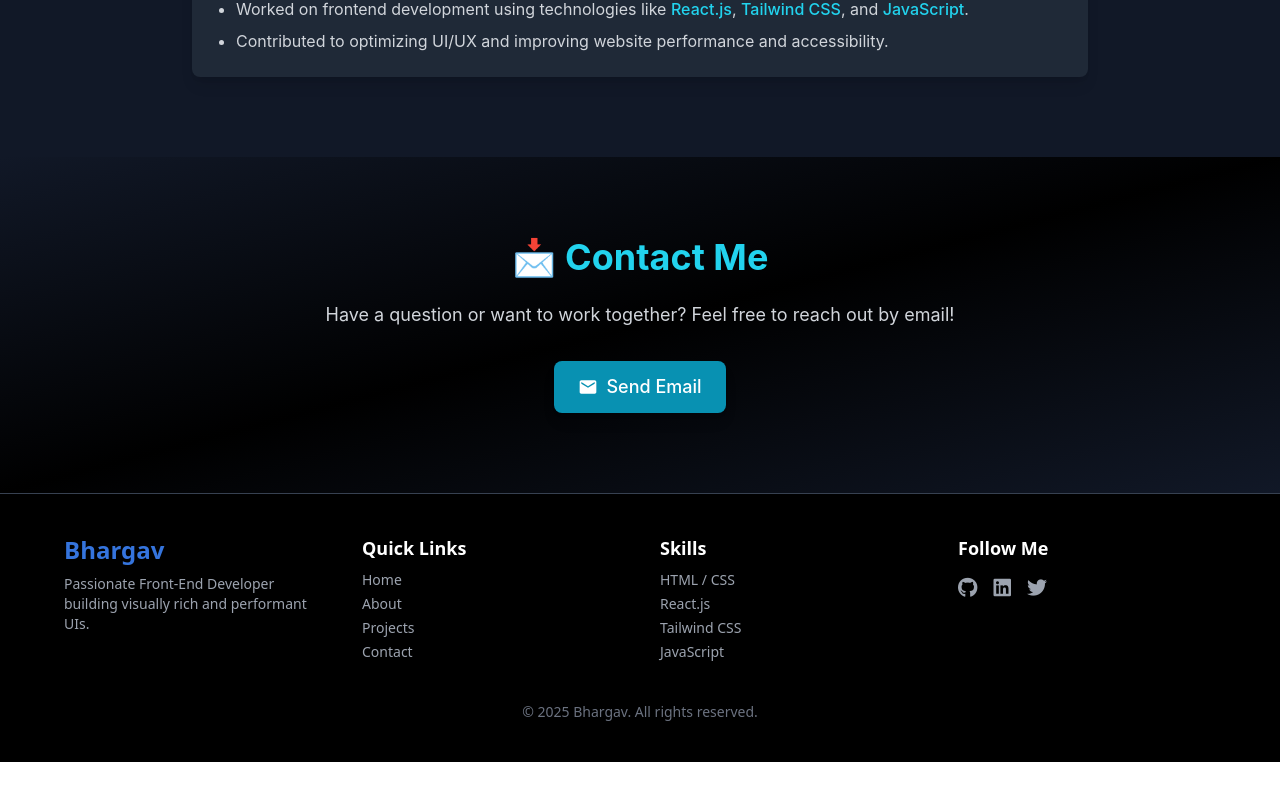
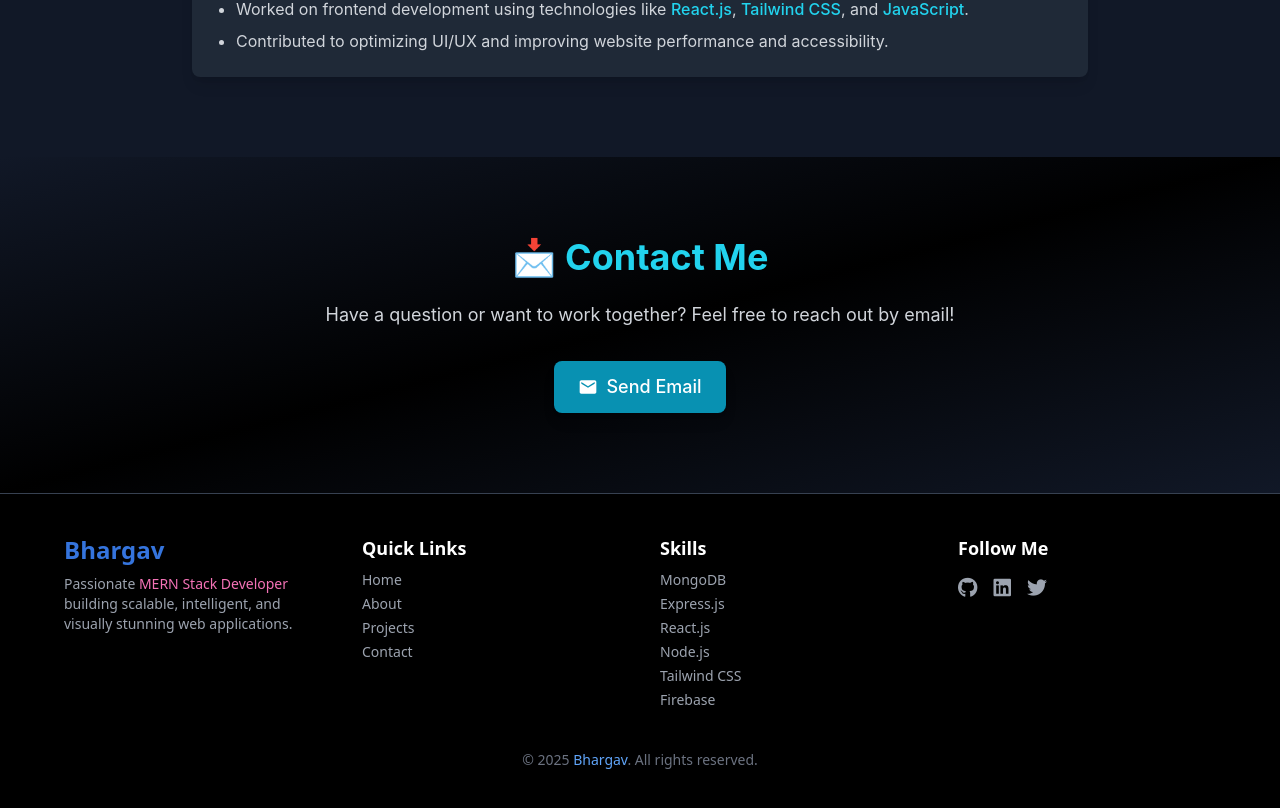
Before and after one commit to adbhargav/potofolio, a React (Create React App) app: page / in a window 1280 px wide. Shown: the part 3179-3987 px from the top of the page. Before the commit the page ends 3941 px from the top, so only its background shows below. Built offline with nearby package versions, Linux system fonts and the light colour scheme.

Commit message:
Update Footer.jsx

```diff
--- a/src/components/Footer.jsx
+++ b/src/components/Footer.jsx
@@ -4,11 +4,13 @@ const Footer = () => {
   return (
     <footer className="bg-black text-white py-10 px-6 md:px-12 font-sans border-t border-gray-700">
       <div className="max-w-6xl mx-auto grid grid-cols-1 md:grid-cols-4 gap-10 text-center md:text-left">
+
         {/* Logo & About */}
         <div className="flex flex-col items-center md:items-start space-y-2">
           <h1 className="text-2xl font-bold text-blue-500 animate-pulse">Bhargav</h1>
           <p className="text-sm text-gray-400">
-            Passionate Front-End Developer building visually rich and performant UIs.
+            Passionate <span className="text-pink-400 font-medium">MERN Stack Developer</span> building
+            scalable, intelligent, and visually stunning web applications.
           </p>
         </div>
 
@@ -27,10 +29,12 @@ const Footer = () => {
         <div>
           <h2 className="text-lg font-semibold mb-2 text-white">Skills</h2>
           <ul className="space-y-1 text-sm text-gray-400">
-            <li>HTML / CSS</li>
+            <li>MongoDB</li>
+            <li>Express.js</li>
             <li>React.js</li>
+            <li>Node.js</li>
             <li>Tailwind CSS</li>
-            <li>JavaScript</li>
+            <li>Firebase</li>
           </ul>
         </div>
 
@@ -38,13 +42,28 @@ const Footer = () => {
         <div className="space-y-3">
           <h2 className="text-lg font-semibold text-white">Follow Me</h2>
           <div className="flex justify-center md:justify-start gap-4 text-xl text-gray-400">
-            <a href="https://github.com/your-github" target="_blank" rel="noreferrer" className="hover:text-white transition">
+            <a
+              href="https://github.com/adbhargav"
+              target="_blank"
+              rel="noreferrer"
+              className="hover:text-white transition"
+            >
               <i className="fab fa-github"></i>
             </a>
-            <a href="https://linkedin.com/in/your-linkedin" target="_blank" rel="noreferrer" className="hover:text-white transition">
+            <a
+              href="https://www.linkedin.com/in/bhargav-andhe-13734232a/"
+              target="_blank"
+              rel="noreferrer"
+              className="hover:text-white transition"
+            >
               <i className="fab fa-linkedin"></i>
             </a>
-            <a href="https://twitter.com/your-twitter" target="_blank" rel="noreferrer" className="hover:text-white transition">
+            <a
+              href="https://twitter.com/"
+              target="_blank"
+              rel="noreferrer"
+              className="hover:text-white transition"
+            >
               <i className="fab fa-twitter"></i>
             </a>
           </div>
@@ -53,7 +72,7 @@ const Footer = () => {
 
       {/* Bottom */}
       <div className="text-center mt-10 text-sm text-gray-500">
-        © {new Date().getFullYear()} Bhargav. All rights reserved.
+        © {new Date().getFullYear()} <span className="text-blue-400">Bhargav</span>. All rights reserved.
       </div>
     </footer>
   );
```
